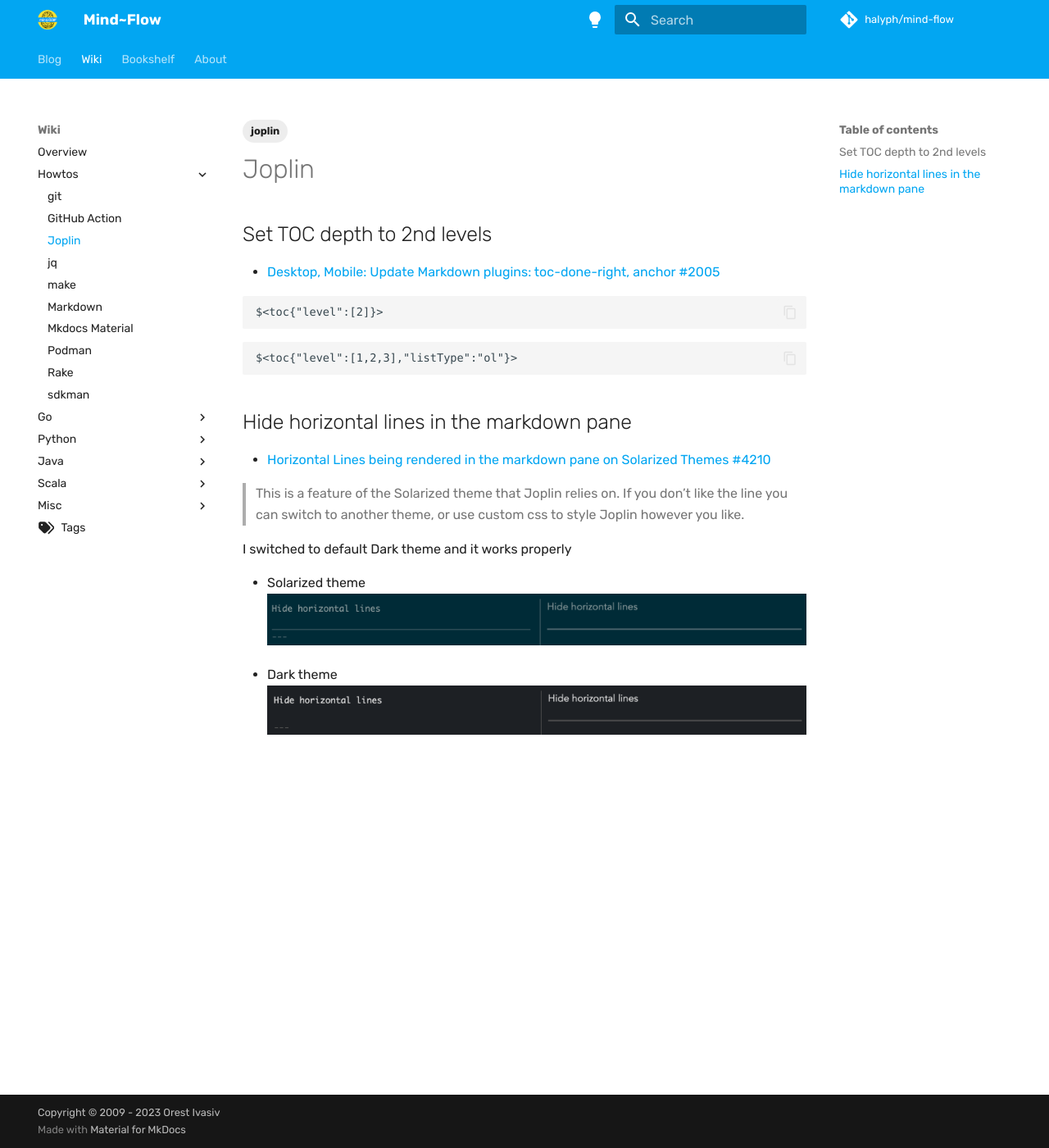
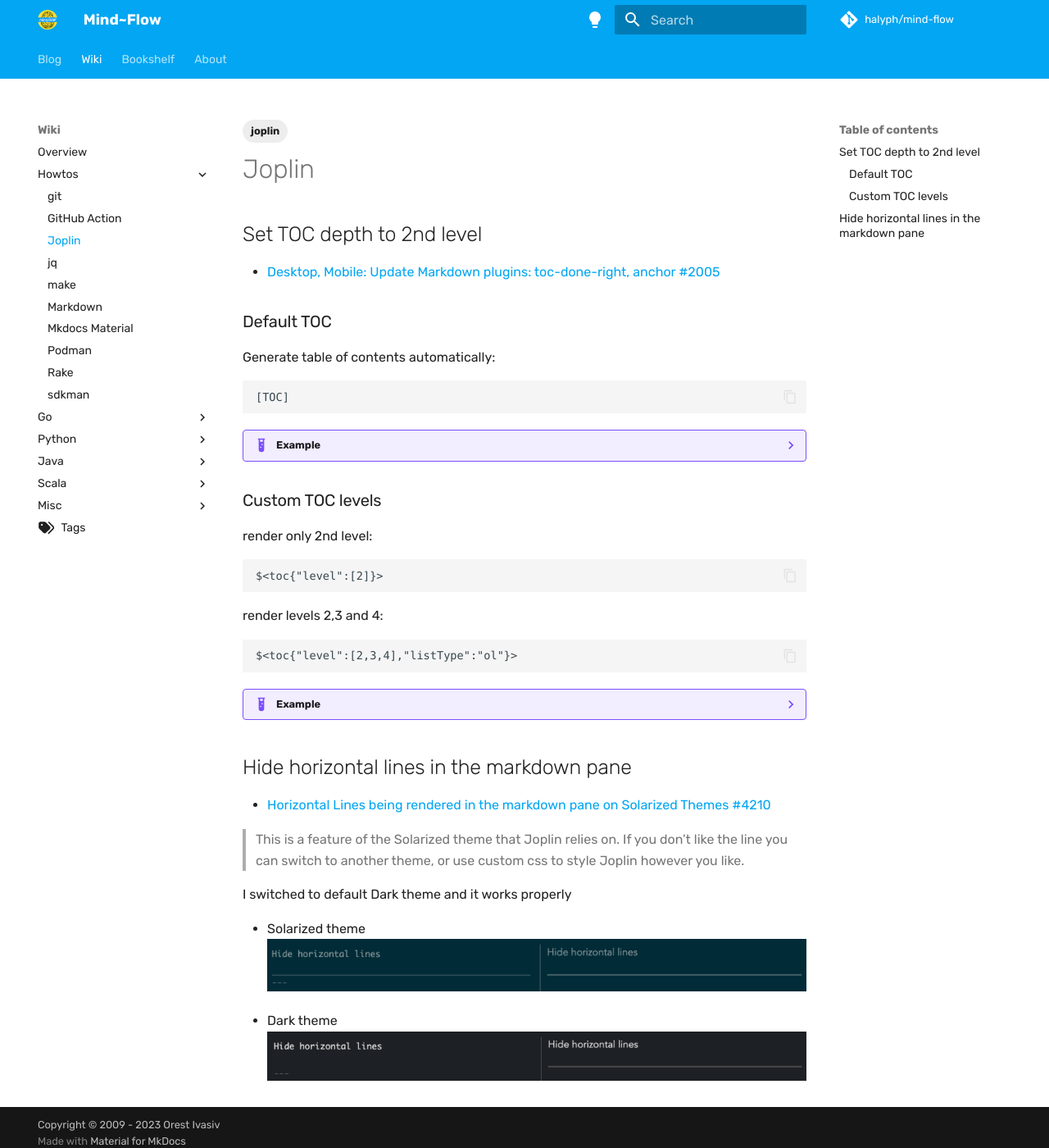
Before and after one commit to halyph/mind-flow, an MkDocs documentation site: the page built from docs/wiki/howtos/joplin.md, in a window 1280 px wide and 1400 px high. Shown: the whole window at 82% size. Built offline with MkDocs 1.6.1 and Material for MkDocs 9.7.7, drawn with Linux system fonts in a browser that asks for light colours; some web fonts are replaced; comment, search, counter and statistics services are not loaded.

Commit message:
upd joplin.md

````diff
--- a/docs/wiki/howtos/joplin.md
+++ b/docs/wiki/howtos/joplin.md
@@ -5,17 +5,39 @@ tags:
 
 # Joplin
 
-## Set TOC depth to 2nd levels
+## Set TOC depth to 2nd level
 
 - [Desktop, Mobile: Update Markdown plugins: toc-done-right, anchor #2005](https://github.com/laurent22/joplin/pull/2005)
+
+### Default TOC
+
+Generate table of contents automatically:
+
+```text
+[TOC]
+```
+
+??? example
+
+    ![Alt text](joplin/toc-std.png)
+
+### Custom TOC levels
+
+render only 2nd level:
 
 ```text
 $<toc{"level":[2]}>
 ```
 
+render levels 2,3 and 4:
+
 ```text
-$<toc{"level":[1,2,3],"listType":"ol"}>
+$<toc{"level":[2,3,4],"listType":"ol"}>
 ```
+
+??? example
+
+    ![Alt text](joplin/toc-2-3-4.png)
 
 ## Hide horizontal lines in the markdown pane
 
````
Also changed, not shown: docs/wiki/howtos/joplin/toc-2-3-4.png (added), docs/wiki/howtos/joplin/toc-std.png (added).
